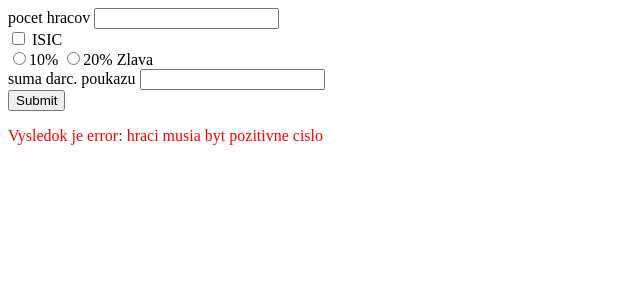
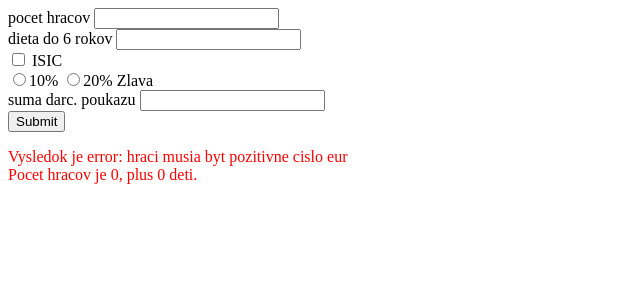
Before and after one commit to mato299/1, a PHP site: page /index.php in a window 1280 px wide. Shown: the top 300 px of the page, without its empty margins (0-640 px from the left). Run offline with PHP 8.4, Linux system fonts and the light colour scheme.

Commit message:
upravene

```diff
--- a/1.html
+++ b/1.html
@@ -8,6 +8,9 @@
    <form action="" method="post">
     <label>pocet hracov</label>
     <input type="text" name="pocet_hracov"><br>
+    <label>dieta do 6 rokov</label>
+    <input type="text" name="dieta_do6r"><br>
+
     <input type="checkbox" value="ISIC" name="isic">
     <label>ISIC</label><br>
     <input type="radio" value="10" name="zlava">10%
--- a/vypocet.php
+++ b/vypocet.php
@@ -5,6 +5,12 @@ $pocetHracov = 0;
 if(isset($_POST['pocet_hracov']))
 {
     $pocetHracov = $_POST['pocet_hracov'];
+}
+
+$dieta_do6r = 0;
+if(isset($_POST['dieta_do6r']))
+{
+    $dieta_do6r = $_POST['dieta_do6r'];
 }
 
 // isic -4€ skupinu (z celkovej sumy);
@@ -32,15 +38,27 @@ if(isset($_POST['suma_darc_poukazu']))
     $suma = $_POST['suma_darc_poukazu'];
 }
 
-$vysledok = vypocetPlatby($pocetHracov, $isic, $zlava, $suma);
+$vysledok = vypocetPlatby($pocetHracov, $dieta_do6r, $isic, $zlava, $suma);
 //echo("mimo funkcie".$pocetHracov."<br>");
 
-echo("Vysledok je $vysledok");
+echo"Vysledok je $vysledok eur<br>";
+echo "Pocet hracov je $pocetHracov, plus $dieta_do6r deti.<br>";
+ if($zlava == 20){
+        echo "zakaznik vyuzil 20 % zlavu";
+    } elseif($zlava == 10){
+     echo "zakaznik vyuzil 10 % zlavu<br>";
+ }elseif($isic){
+     echo "zakaznik vyuzil isic zlavu 4 eur <br>";
+ }
+if($suma){
+    echo "zakaznik vyuzil darcekovu poukazku v hodnote $suma eur";
+}
 
 
-function vypocetPlatby($pocetHracov, $isic, $zlava, $suma)
+function vypocetPlatby($pocetHracov, $dieta_do6r, $isic, $zlava, $suma)
 {
     $vysledok = 0;
+
 
     if(!is_numeric($pocetHracov))
     {
@@ -52,11 +70,19 @@ function vypocetPlatby($pocetHracov, $isic, $zlava, $suma)
         return "error: hraci musia byt pozitivne cislo";
     }
 
+    /*if($dieta_do6r = 0){
+        return "0";
+    }*/
+
+
     if(!is_numeric($zlava))
     {
         return "error: zlava nie je cislo";
     }
-
+    //ak nemaju poukaz, nastavime sumu na 0
+    if($suma == null){
+        $suma = 0;
+    }
     if(!is_numeric($suma))
     {
         return "error: poukaz nie je cislo";
@@ -64,6 +90,9 @@ function vypocetPlatby($pocetHracov, $isic, $zlava, $suma)
 
 
     $vysledok += $pocetHracov * 19;
+
+    //ked je isic, nie je zlava
+    if(!$isic){
 
     // odpocitame 10% zlavu
     if ($zlava == 10)
@@ -75,12 +104,19 @@ function vypocetPlatby($pocetHracov, $isic, $zlava, $suma)
     {
         $vysledok *= 0.8;
     }
-
+        }
     // odpocitame isic zlavu
     if($isic)
     {
         $vysledok -= 4;
     }
+
+
+    if($suma > $vysledok){
+        return "darcekovy poukaz nesmie byt vacsi ako celkova cena";
+    }
+
+
 
     // odpocitame sumu poukaz
     $vysledok -= $suma;
```
